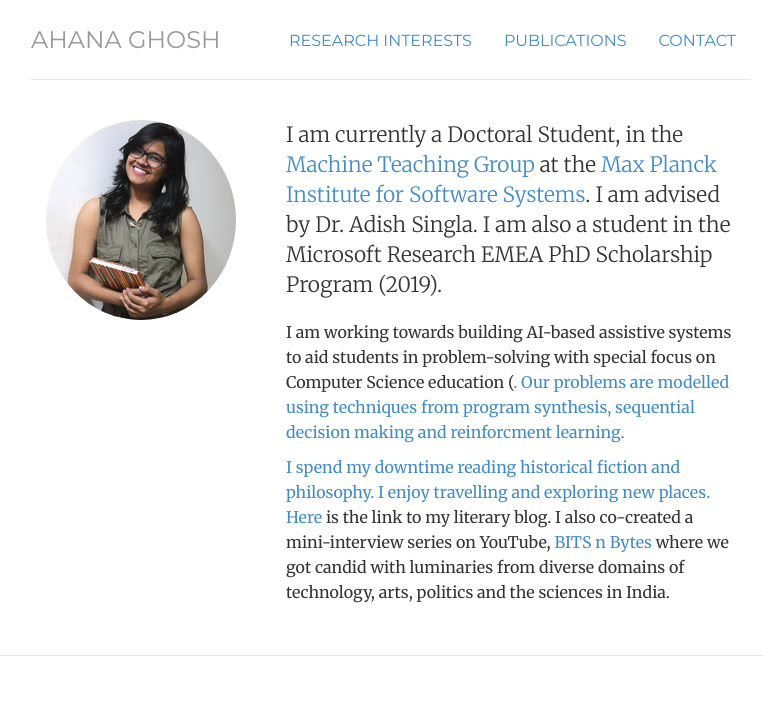
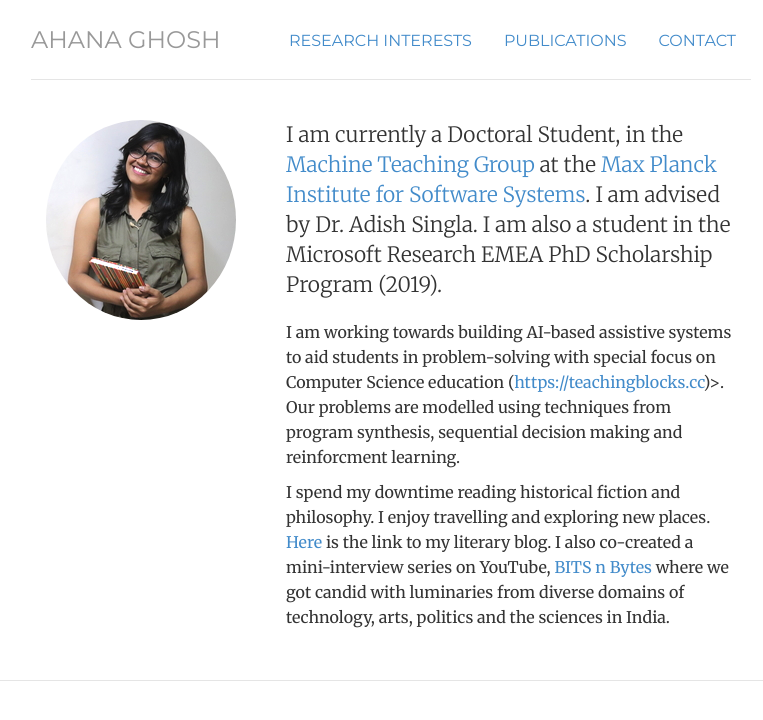
Before and after one commit to ahana204/ahana204.github.io, a Jekyll site: the page built from index.html, in a window 1280 px wide. Shown: the top 720 px of the page, without its empty margins (249-1012 px from the left). Built offline with Jekyll 4.4.1, drawn with Linux system fonts in a browser that asks for light colours; some of the changed lines change nothing that is shown.

Commit message:
Update index.html

```diff
--- a/index.html
+++ b/index.html
@@ -15,7 +15,7 @@ description: Ahana Ghosh | Doctoral Student | Max Planck Institute For Software
 	<div itemscope itemtype="http://data-vocabulary.org/Person" class="col-sm-8">
 	<p class="lead">I am currently a Doctoral Student, in the <a href="https://machineteaching.mpi-sws.org/index.html">Machine Teaching Group</a> at the <a href="https://www.mpi-sws.org/">Max Planck Institute for Software Systems</a>.
 		I am advised by Dr. Adish Singla. I am also a student in the Microsoft Research EMEA PhD Scholarship Program (2019).</p>
-	<p>I am working towards building AI-based assistive systems to aid students in problem-solving with special focus on Computer Science education (<a href="https://teachingblocks.cc>https://teachingblocks.cc</a>)">. Our problems are modelled using techniques from program synthesis, sequential decision making and reinforcment learning.
+	<p>I am working towards building AI-based assistive systems to aid students in problem-solving with special focus on Computer Science education (<a href="https://teachingblocks.cc">https://teachingblocks.cc</a>)>. Our problems are modelled using techniques from program synthesis, sequential decision making and reinforcment learning.
 </p>
 		<p>I spend my downtime reading historical fiction and philosophy. I enjoy travelling and exploring new places. <a href="https://prussianblu.wordpress.com/author/prussianblu/">Here </a>is the link to my literary blog. I also co-created a mini-interview series on YouTube, <a href="https://www.youtube.com/c/BITSnBYTESshow">BITS n Bytes</a> where we got candid with luminaries from diverse domains of technology, arts, politics and the sciences in India.</p>
 	</div>
```
